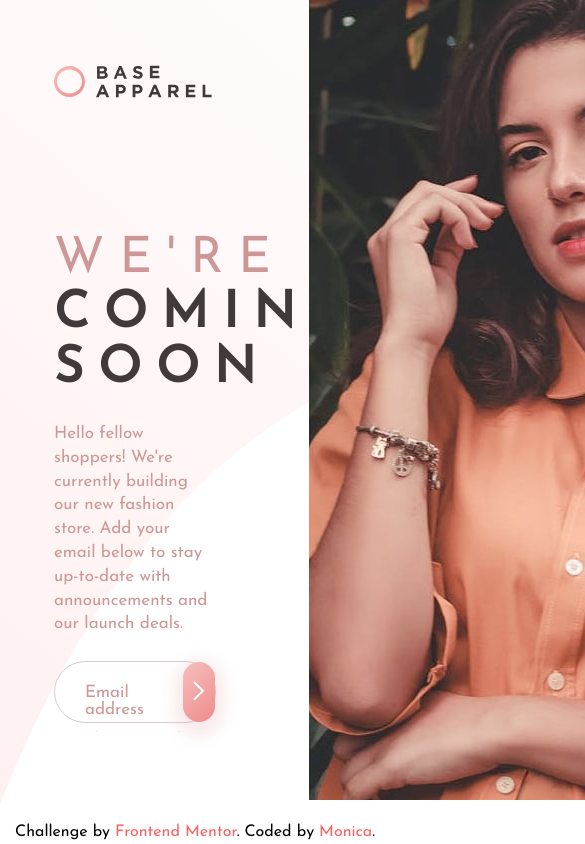
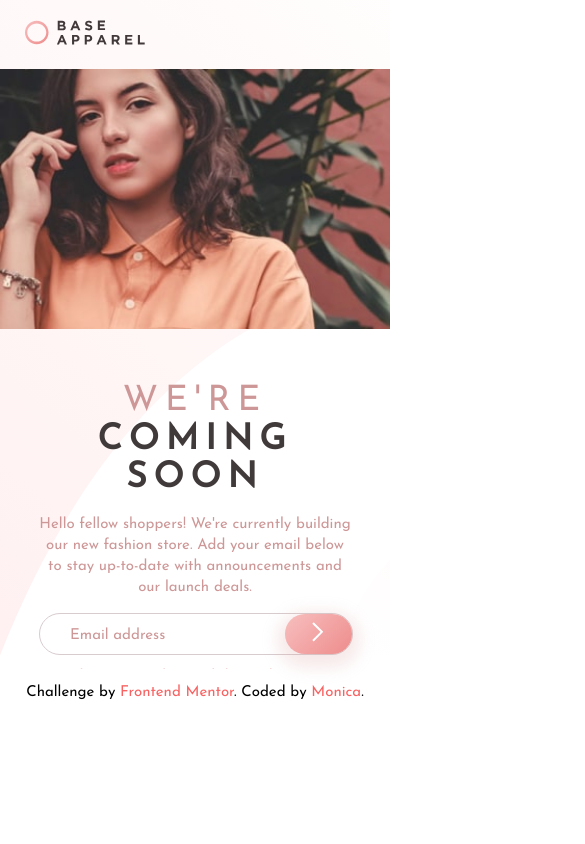
Before and after one commit to Monicaaaaa/base-apparel-coming-soon-master, a plain HTML site: page index.html in a window 390 px wide. Shown: the top 844 px of the page, 585 px wide, since content can reach past the window. Drawn offline with Linux system fonts and the light colour scheme.

Commit message:
code refactor

```diff
--- a/index.html
+++ b/index.html
@@ -14,21 +14,19 @@
 <body>
 
   <div class="container">
-    <div class="right-content">
+    <div class="left-content">
       <div class="logo">
         <a href="#"><img src="images/logo.svg" alt="logo"></a>
       </div>
 
-        <img class="mobile-img" src="images/hero-mobile.jpg" alt="girl looking at the camera">
-
+      <img class="mobile-img" src="images/hero-mobile.jpg" alt="girl looking at the camera">
 
       <div class="main-content">
         <h1 class="title"><span>We're</span><br>coming<br>soon</h1>
         <p class="description">Hello fellow shoppers! We're currently building our new fashion store.
           Add your email below to stay up-to-date with announcements and our launch deals.</p>
 
-            <form action="#0">
-
+          <form action="#0">
               <div class="email-box">
                 <input type="email" id="email" name="email" pattern="[a-z0-9!#$%&'*+/=?^_`{|}~-]+(?:\.[a-z0-9!#$%&'*+/=?^_`
                 {|}~-]+)*@(?:[a-z0-9](?:[a-z0-9-]*[a-z0-9])?\.)+[a-z0-9](?:[a-z0-9-]*[a-z0-9])?" required placeholder=" ">
@@ -37,26 +35,22 @@
                   Please provide a valid email
                 </div>
               </div>
-
-              <button class="btn" type="submit"><img src="images/icon-arrow.svg" alt="arrow icon"></button>
+              <button class="btn" type="submit">
+                <img src="images/icon-arrow.svg" alt="arrow icon">
+              </button>
             </form>
-
       </div>
     </div>
-    <div class="left-content">
 
-
+    <div class="right-content">
         <img class="desktop-img" src="images/hero-desktop.jpg" alt="girl looking at the camera">
-
-
     </div>
-
   </div>
 
   <footer>
     <p class="attribution">
       Challenge by <a href="https://www.frontendmentor.io?ref=challenge" target="_blank">Frontend Mentor</a>.
-      Coded by <a href="#">Monica</a>.
+      Coded by <a href="https://github.com/Monicaaaaa" target="_blank">Monica</a>.
     </p>
   </footer>
 </body>
--- a/styles.css
+++ b/styles.css
@@ -55,9 +55,12 @@ body {
 
 .container {
     display: flex;
+    justify-content: center;
 }
 
-.right-content {
+/* LEFT CONTENT */
+.left-content {
+    flex: 1 1 100%;
     background-image: url("images/bg-pattern-desktop.svg");
     background-size: cover;
 }
@@ -69,19 +72,18 @@ body {
 
 .main-content {
     width: 65%;
+    height: 70%;
     margin: 0 auto;
-    height: 70%;
 }
 
 .title {
+    margin: 130px 0 25px;
+    font-size: 50px;
+    font-weight: 600;
+    line-height: 1.1;
+    color: #413a3a;
     text-transform: uppercase;
-    margin-top: 130px;
-    font-size: 50px;
     letter-spacing: .3em;
-    font-weight: 600;
-    color: #413a3a;
-    line-height: 1.1;
-    margin-bottom: 25px;
 }
 
 span {
@@ -90,21 +92,21 @@ span {
 }
 
 .description {
-    color: #ce9797;
-    font-size: 17px;
-    line-height: 1.4;
-    font-weight: 400;
     width: 80%;
     margin: 25px 0;
+    font-size: 17px;
+    font-weight: 400;
+    line-height: 1.4;
+    color: #ce9797;
 }
 
 form {
     display: flex;
+    justify-content: flex-end;
+    width: 80%;
+    height: 60px;
     border: 1px solid #d8ccce;
     border-radius: 50px;
-    width: 80%;
-    height: 60px;
-    justify-content: flex-end;
 }
 
 .email-box {
@@ -113,12 +115,12 @@ form {
 }
 
 label {
+    position: absolute;
+    top: 22px;
+    left: 30px;
     font-size: 17px;
     font-weight: 400;
     color: #ce9797;
-    position: absolute;
-    top: 22px;
-    left: 30px;
 }
 
 input[type="email"] {
@@ -139,9 +141,9 @@ input[type="email"]:focus + label {
 
 input[type="email"]:required:valid {
     background: url(https://s3-us-west-2.amazonaws.com/s.cdpn.io/3/check.svg);
+    background-position: 330px 18px;
     background-size: 25px;
     background-repeat: no-repeat;
-    background-position: 330px 18px;
   }
 
 input[type="email"]:valid + label {
@@ -150,8 +152,8 @@ input[type="email"]:valid + label {
 
 input[type="email"]:focus:invalid {
     background: url("images/icon-error.svg");
+    background-position: 330px 16px;
     background-repeat: no-repeat;
-    background-position: 330px 16px;
 }
 
 :not(output):-moz-ui-invalid {
@@ -169,21 +171,21 @@ input[type="email"]:invalid:focus:not(:placeholder-shown) ~ .requirements {
 }
 
 .requirements {
+    width: 100%;
+    max-height: 0;
     padding: 15px 50px 0 30px;
     color: #dc9f9e;
-    max-height: 0;
     transition: 0.28s;
     overflow: hidden;
-    width: 100%;
   }
 
 .btn {
+    width: 22%;
     border: none;
-    width: 22%;
+    border-radius: 30px;
     background-image: linear-gradient(135deg, hsl(0, 80%, 86%), hsl(0, 74%, 74%));
-    border-radius: 30px;
+    box-shadow: 0 6px 16px 8px rgba(220,159,158,0.23);
     cursor: pointer;
-    box-shadow: 0 6px 16px 8px rgba(220,159,158,0.23);
 }
 
 .btn:hover {
@@ -191,51 +193,72 @@ input[type="email"]:invalid:focus:not(:placeholder-shown) ~ .requirements {
     box-shadow: 0px 12px 15px 3px rgba(232,193,194,0.57)
 }
 
+/* RIGHT CONTENT */
+.right-content {
+    flex: 2 2 70%;
+}
+
+/* FOOTER */
 .attribution {
-    padding-top: 20px;
+    padding: 20px 0;
     text-align: center;
 }
 
 .attribution a {
+    color: #f96262;
     text-decoration: none;
-    color: #f96262;
 }
 
+/* MOBILE */
+@media screen and (min-width: 587px) {
+    .mobile-img {
+        display: none;
+    }
 
+    .right-content {
+        width: 30%;
+    }
+}
 
-/* Mobile */
-
-@media screen and (max-width: 376px) {
+@media screen and (max-width: 586px) {
     .container {
         flex-direction: column;
     }
+
     .main-content {
         width: 80%;
     }
+
     .logo {
         margin: 20px 0 20px 25px;
     }
+
     .logo a img {
         width: 120px;
     }
+
+    .mobile-img {
+        width: 100%;
+    }
+
     .title {
-    margin-top: 50px;
+        margin: 50px 0 15px;
         font-size: 35px;
         letter-spacing: .2em;
         text-align: center;
-    margin-bottom: 15px;
     }
+
     .description {
+        width: 100%;
+        margin: 0;
         font-size: 15px;
-    width: 100%;
         text-align: center;
-    margin: 0;
     }
 
     form {
-    margin-top: 15px;
         width: 100%;
         height: 40px;
+        margin-top: 15px;
     }
 
     input[type="email"] {
@@ -243,21 +266,16 @@ input[type="email"] {
     }
 
     label {
+        top: 14px;
         font-size: 15px;
-    top: 14px;
     }
 
     .attribution {
         padding-top: 30px;
         font-size: 15px;
     }
-    .left-content {
+
+    .desktop-img {
         display: none;
     }
 }
-
-@media screen and (min-width: 377px) {
-    .mobile-img {
-        display: none;
-    }
-}
```
Lines whose indentation alone changed are shown as unchanged.
